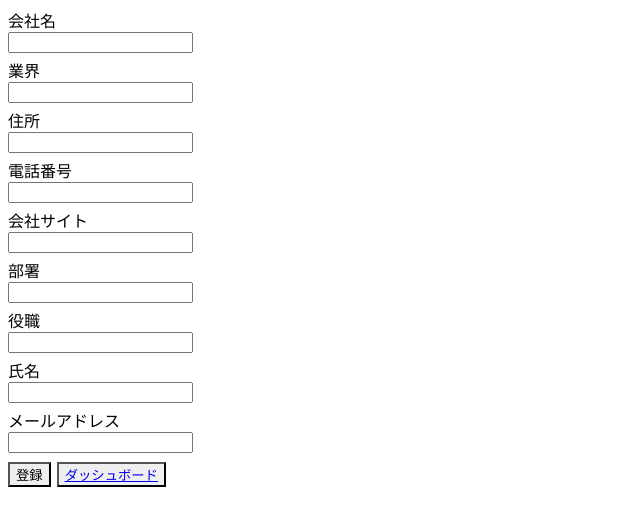
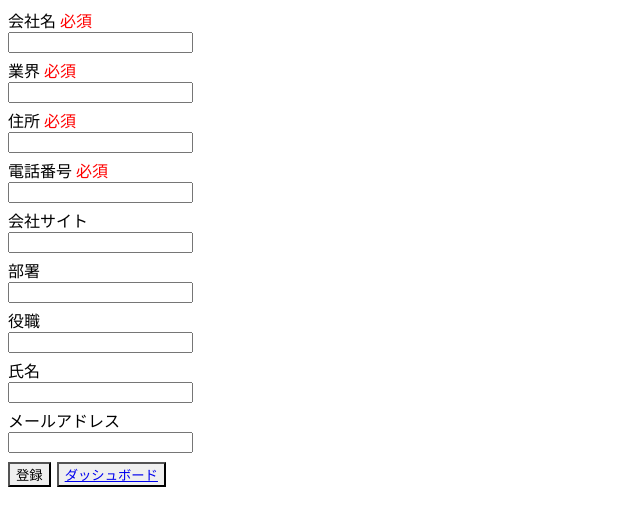
Before and after one commit to omegamaster86/calling, a Next.js app in the folder front/: page /company-resister in a window 1280 px wide. Shown: the top 526 px of the page, without its empty margins (0-640 px from the left). Built offline with nearby package versions, Linux system fonts and the light colour scheme.

Commit message:
必須ラベルの追加

```diff
--- a/front/pages/company-resister.tsx
+++ b/front/pages/company-resister.tsx
@@ -1,7 +1,7 @@
 import * as yup from 'yup';
 import { useState, ChangeEvent } from 'react';
 import Link from 'next/link';
-import { Input, FormControl, FormLabel, FormErrorMessage, Button } from '@chakra-ui/react';
+import { Input, FormControl, FormLabel, FormErrorMessage, Button, Text } from '@chakra-ui/react';
 import { CompanyResisterFormState, CompanyResisterFormErrors } from '../types/interface';
 import axios from 'axios';
 import { useRouter } from 'next/router';
@@ -85,25 +85,25 @@ import { useRouter } from 'next/router';
     return (
       <form className='mt-16 mx-80' onSubmit={handleSubmit}>
         <FormControl isInvalid={!!errors.companyName} mb={5}>
-          <FormLabel htmlFor='companyName'>会社名</FormLabel>
+          <FormLabel htmlFor='companyName'>会社名<Text as="span" color="red" ml={4}>必須</Text></FormLabel>
           <Input id='companyName' name='companyName' type='text' onChange={handleChange} />
           <FormErrorMessage>{errors.companyName}</FormErrorMessage>
         </FormControl>
 
         <FormControl isInvalid={!!errors.industry} mb={5}>
-          <FormLabel htmlFor='industry'>業界</FormLabel>
+          <FormLabel htmlFor='industry'>業界<Text as="span" color="red" ml={4}>必須</Text></FormLabel>
           <Input id='industry' name='industry' type='text' onChange={handleChange} />
           <FormErrorMessage>{errors.industry}</FormErrorMessage>
         </FormControl>
 
         <FormControl isInvalid={!!errors.address} mb={5}>
-          <FormLabel htmlFor='address'>住所</FormLabel>
+          <FormLabel htmlFor='address'>住所<Text as="span" color="red" ml={4}>必須</Text></FormLabel>
           <Input id='address' name='address' type='text' onChange={handleChange} />
           <FormErrorMessage>{errors.address}</FormErrorMessage>
         </FormControl>
 
         <FormControl isInvalid={!!errors.telephoneNumber} mb={5}>
-          <FormLabel htmlFor='telephoneNumber'>電話番号</FormLabel>
+          <FormLabel htmlFor='telephoneNumber'>電話番号<Text as="span" color="red" ml={4}>必須</Text></FormLabel>
           <Input id='telephoneNumber' name='telephoneNumber' type='text' onChange={handleChange} />
           <FormErrorMessage>{errors.telephoneNumber}</FormErrorMessage>
         </FormControl>
```
